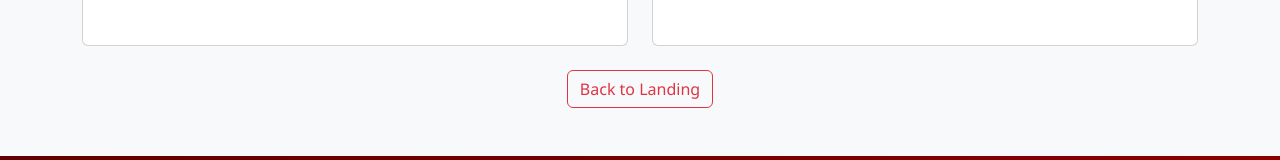
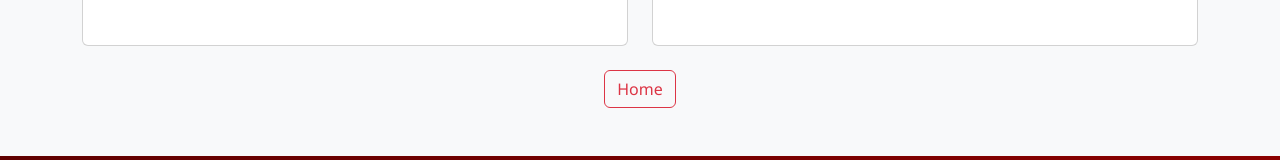
Before and after one commit to habibinav/weatherStation, a website: page public/weather.html in a window 1280 px wide. Shown: the part 563-723 px from the top of the page. Drawn offline with nearby package versions, Linux system fonts and the light colour scheme; no server answers; some icons are missing.

Commit message:
back to landing to home

```diff
--- a/public/weather.html
+++ b/public/weather.html
@@ -124,7 +124,7 @@
     </div>
 
     <div class="text-center mt-4">
-      <a href="index.html" class="btn btn-outline-danger">Back to Landing</a>
+      <a href="index.html" class="btn btn-outline-danger">Home</a>
     </div>
   </div>
 
```
